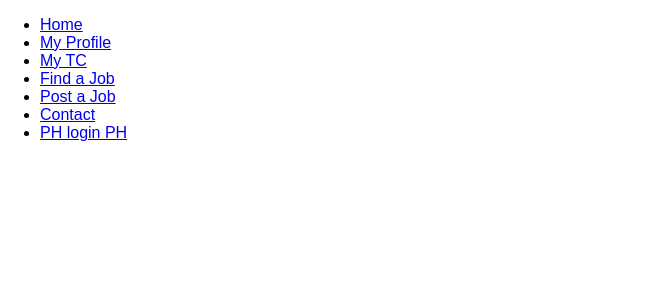
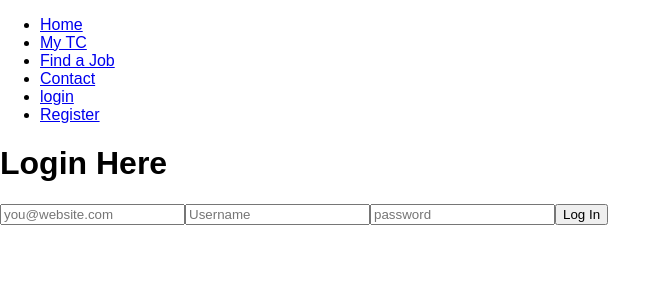
Before and after one commit to Tour-Collective-Devs/frontend-jobsite, a React (Create React App) app: page /login in a window 1280 px wide. Shown: the top 300 px of the page, without its empty margins (0-671 px from the left). Built offline with nearby package versions, Linux system fonts and the light colour scheme.

Commit message:
got redirect working on login and register

```diff
--- a/src/ApplicationViews.js
+++ b/src/ApplicationViews.js
@@ -3,6 +3,7 @@ import { Route } from "react-router-dom"
 import UserProfile from './users-profile/UserProfile';
 import LandingPage from './home/landingPage';
 import RegisterView from './auth-views/RegisterView';
+import LoginView from './auth-views/LoginView';
 
 /*
     module: application views
@@ -21,7 +22,7 @@ class ApplicationViews extends Component {
                 <Route exact path="/jobs"/>
                 <Route exact path="/post-job"/>
                 <Route exact path="/contact"/>
-                <Route exact path="/login"/>
+                <Route exact path="/login" component={LoginView}/>
                 <Route exact path="/register" component={RegisterView}/>
             </React.Fragment>
         )
--- a/src/Provider.js
+++ b/src/Provider.js
@@ -1,4 +1,5 @@
 import React, { Component } from 'react'
+import { Redirect } from 'react-router-dom'
 import UserManager from './managers/UserManager'
 
 /*
@@ -34,6 +35,13 @@ export class Provider extends Component {
 
     // user manager methods
     register = UserManager.register.bind(this)
+    logIn = UserManager.logIn.bind(this)
+    isLoggedIn = UserManager.isLoggedIn.bind(this)
+
+    redirectHome = () => {
+        return <Redirect to='/' />
+    }
+
 
     /*
         This component will not render any DOM element itself.
@@ -45,6 +53,9 @@ export class Provider extends Component {
             <Context.Provider value={{
                 state: this.state,
                 register: this.register,
+                logIn: this.logIn,
+                isLoggedIn: this.isLoggedIn,
+                redirectHome: this.redirectHome,
             }}>
                 {this.props.children}
             </Context.Provider>
--- /dev/null
+++ b/src/auth-views/LoginForm.js
@@ -0,0 +1,37 @@
+import React, { Component } from 'react'
+
+
+class LoginForm extends Component {
+
+    state = {
+        username: "",
+        password: "",
+        email: "",
+    }
+
+    updateForm = (evt) => {
+        const user = Object.assign({}, this.state)
+        user[evt.target.name] = evt.target.value
+        this.setState(user)
+    }
+
+    submitForm = (evt) => {
+        evt.preventDefault()
+        this.props.logIn(this.state)
+    }
+
+
+    render() {
+        return (
+            <form onSubmit={this.submitForm}>
+                {this.props.isLoggedIn() ? this.props.redirectHome() : null}
+                <input type="text" id="login__email" name="email" placeholder="you@website.com" value={this.state.email} onChange={this.updateForm} />
+                <input type="text" id="login__username" name="username" placeholder="Username" value={this.state.username} onChange={this.updateForm} />
+                <input type="password" id="login__password" name="password" placeholder="password" value={this.state.password} onChange={this.updateForm} />
+                <button type="submit" >Log In</button>
+            </form>
+        )
+    }
+}
+
+export default LoginForm
--- /dev/null
+++ b/src/auth-views/LoginView.js
@@ -0,0 +1,27 @@
+import React, { Component } from 'react'
+import LoginForm from './LoginForm';
+import { Context } from '../Provider';
+
+
+class LoginView extends Component {
+
+
+    render() {
+        return (
+            <React.Fragment>
+                <h1>Login Here</h1>
+                <Context.Consumer>
+                    {context => (
+                        <LoginForm
+                            logIn = {context.logIn}
+                            redirectHome = {context.redirectHome}
+                            isLoggedIn = {context.isLoggedIn}
+                        />
+                    )}
+                </Context.Consumer>
+            </React.Fragment>
+        )
+    }
+}
+
+export default LoginView
--- a/src/auth-views/RegisterForm.js
+++ b/src/auth-views/RegisterForm.js
@@ -27,6 +27,7 @@ class RegisterForm extends Component {
         return (
             <React.Fragment>
                 <form onSubmit={this.submitForm}>
+                    {this.props.isLoggedIn() ? this.props.redirectHome() : null}
                     <input type="text" id="register__first_name" name="first_name" placeholder="First Name" value={this.state.first_name} onChange={this.updateForm} />
                     <input type="text" id="register__last_name" name="last_name" placeholder="Last Name" value={this.state.last_name} onChange={this.updateForm} />
                     <input type="text" id="register__email" name="email" placeholder="you@website.com" value={this.state.email} onChange={this.updateForm} />
--- a/src/auth-views/RegisterView.js
+++ b/src/auth-views/RegisterView.js
@@ -15,6 +15,8 @@ class RegisterView extends Component {
                             <h1>Sign up for TCC</h1>
                             <RegisterForm
                                 register={context.register}
+                                isLoggedIn={context.isLoggedIn}
+                                redirectHome={context.redirectHome}
                             />
                         </React.Fragment>
                     )}
--- a/src/managers/APIManager.js
+++ b/src/managers/APIManager.js
@@ -20,8 +20,19 @@ const APIManager = Object.create(null, {
                 }
             })
         }
-    } // end of registerNewUser method
+    }, // end of registerNewUser method
 
+    logInUser: {
+        value: function (userData) {
+            return fetch(`${url}user-auth/login/`, {
+                method: 'POST',
+                body: JSON.stringify(userData),
+                headers: {
+                    "Content-type": "application/json"
+                }
+            })
+        }
+    }
 
 })
 
--- a/src/managers/UserManager.js
+++ b/src/managers/UserManager.js
@@ -23,7 +23,6 @@ const UserManager = Object.create(null, {
                         // set token in state and local storage to be used in future requests to api
                         this.setState({ userToken: token })
                         localStorage.setItem('token', token)
-
                     // else logic to run if response did not contain an auth token
                     } else {
                         // build up error string
@@ -36,7 +35,35 @@ const UserManager = Object.create(null, {
                     }
                 })
         }
-    }
+    },
+
+
+    // method to log the user in
+    logIn: {
+        value: function (userToLogIn) {
+            APIManager.logInUser(userToLogIn)
+                .then(r => r.json())
+                .then(response => {
+                    if (response.key) {
+                        const token = response.key
+                        console.log(response)
+                        this.setState({ userToken: token })
+                        localStorage.setItem('token', token)
+                        return true
+                    } else {
+                        alert("sorry something wen't wrong")
+                    }
+                })
+        }
+    },
+
+
+    // method to check if the user is logged in
+    isLoggedIn: {
+        value: function () {
+            return this.state.userToken === "" ? false : true
+        }
+    },
 
 })
 
--- a/src/nav/NavBar.js
+++ b/src/nav/NavBar.js
@@ -1,5 +1,6 @@
 import React, { Component } from 'react'
 import { Link } from 'react-router-dom'
+import { Context } from '../Provider';
 
 /*
     module: navbar
@@ -13,14 +14,14 @@ class NavBar extends Component {
 
     render() {
         return (
+            <Context.Consumer>
+                {context => (
                     <nav>
                         <ul>
                             <li>
                                 <Link to="/">Home</Link>
                             </li>
-                    <li>
-                        <Link to="/profile">My Profile</Link>
-                    </li>
+
                             <li>
                                 <a href="https://www.tourcollective.co/" target="blank">My TC</a>
                             </li>
@@ -28,16 +29,42 @@ class NavBar extends Component {
                                 <Link to="/jobs">Find a Job</Link>
                             </li>
                             <li>
+                                <Link to="/contact">Contact</Link>
+                            </li>
+                            {/*
+                                following is blocks only to be rendered
+                                based on if the user is logged in or not
+                            */}
+                            {
+                                context.isLoggedIn() ?
+                                    /* return these components if they are logged in */
+                                    <React.Fragment>
+                                        <li>
+                                            <Link to="/profile">My Profile</Link>
+                                        </li>
+                                        <li>
                                             <Link to="/post-job">Post a Job</Link>
                                         </li>
+                                    </React.Fragment>
+
+                                    :
+
+                                    /* or return these if user is not logged in */
+                                    <React.Fragment>
                                         <li>
-                        <Link to="/contact">Contact</Link>
+                                            <Link to="/login">login</Link>
                                         </li>
                                         <li>
-                        <Link to="/login">PH login PH</Link>
+                                            <Link to="/register">Register</Link>
                                         </li>
+
+                                    </React.Fragment>
+                            }
+
                         </ul>
                     </nav>
+                )}
+            </Context.Consumer>
         )
     }
 }
```
Lines whose indentation alone changed are shown as unchanged.
